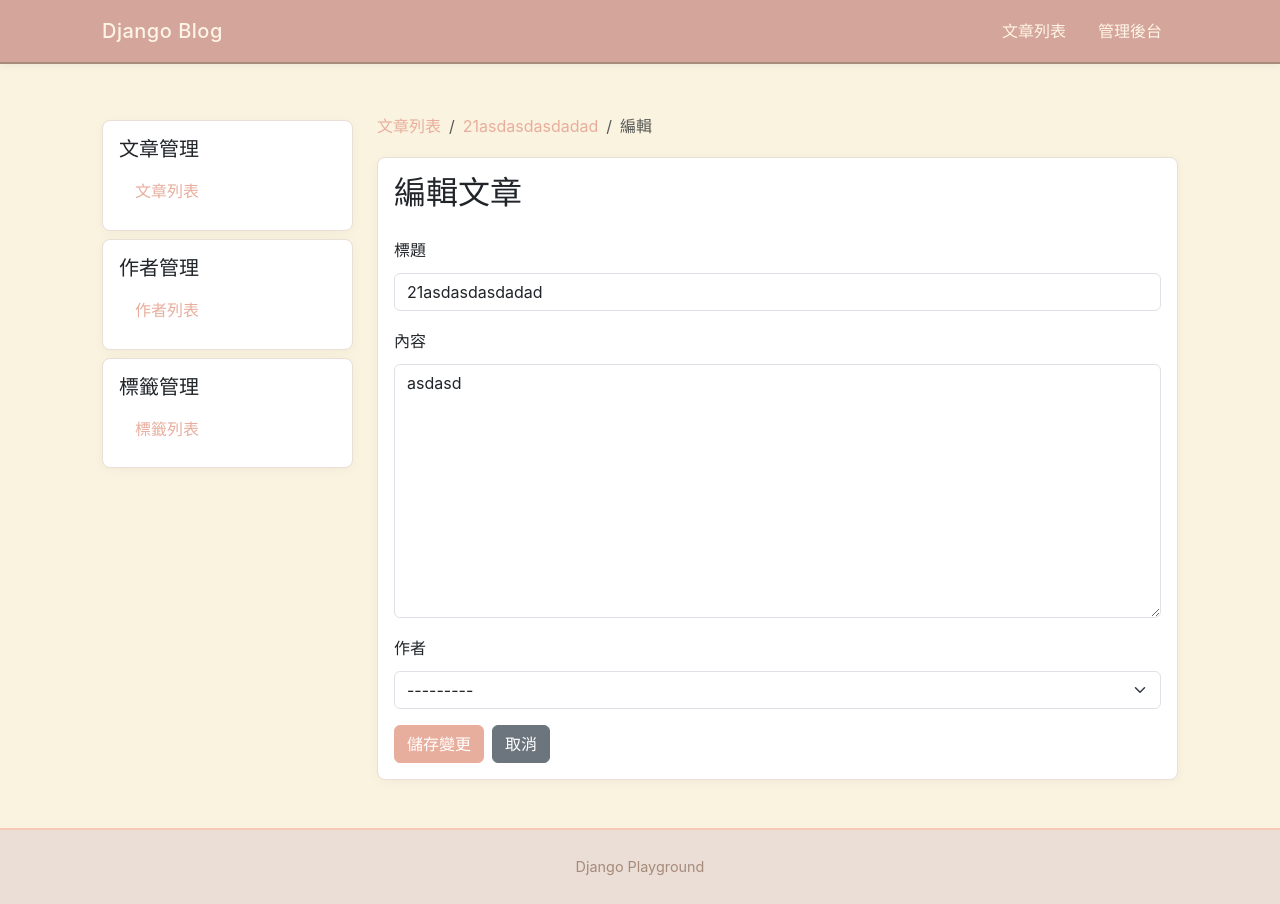
After one commit to elhuai/django-playground, a Django app: page /blog/articles/6/edit/ in a window 1280 px wide. The commit adds this page. Run offline with Django 5.2, Linux system fonts and the light colour scheme; data comes from the database, SQL or seed files in the repository; some libraries are stand-ins or nearby versions.

Commit message:
[feature] Implement article editing functionality with corresponding templates and views

```diff
--- /dev/null
+++ b/blog/templates/blog/article_edit.html
@@ -0,0 +1,50 @@
+{% extends "blog/base.html" %}
+
+{% load django_bootstrap5 %}
+
+{% block title %}
+  編輯文章：{{ article.title }} - Django 大冒險
+{% endblock title %}
+
+{% block blog_content %}
+  <nav aria-label="breadcrumb" class="d-none d-md-block mb-3">
+    <ol class="breadcrumb">
+      <li class="breadcrumb-item">
+        <a href="{% url 'blog:article_list' %}">文章列表</a>
+      </li>
+      <li class="breadcrumb-item">
+        <a href="{% url 'blog:article_detail' article_id=article.id %}">{{ article.title }}</a>
+      </li>
+      <li class="breadcrumb-item active">
+        編輯
+      </li>
+    </ol>
+  </nav>
+
+  <div class="card">
+    <div class="card-body">
+      <h2 class="card-title mb-4">
+        編輯文章
+      </h2>
+
+      {% bootstrap_form_errors form type='non_fields' %}
+
+      <form method="post">
+        {% csrf_token %}
+
+        {% bootstrap_field form.title addon_before='<i class="bi bi-pencil"></i>' placeholder="請輸入標題..." %}
+
+        {% bootstrap_field form.content addon_before='<i class="bi bi-file-text"></i>' rows=10 %}
+
+        {% bootstrap_field form.author addon_before='<i class="bi bi-person"></i>' %}
+
+        <div class="d-flex gap-2 mt-3">
+          {% bootstrap_button button_type="submit" content="儲存變更" %}
+
+          {% url 'blog:article_detail' article_id=article.id as cancel_url %}
+          {% bootstrap_button button_type="link" href=cancel_url content="取消" button_class="btn-secondary" %}
+        </div>
+      </form>
+    </div>
+  </div>
+{% endblock blog_content %}
--- a/blog/urls.py
+++ b/blog/urls.py
@@ -8,4 +8,5 @@ urlpatterns = [
     path("authors/", views.author_list, name="author_list"),
     path("tags/", views.tag_list, name="tag_list"),
     path("articles/create/", views.article_create, name="article_create"),
+    path("articles/<int:article_id>/edit/", views.article_edit, name="article_edit"),
 ]
--- a/blog/views.py
+++ b/blog/views.py
@@ -26,9 +26,20 @@ def tag_list(request):
     tags = Tag.objects.all()
     return render(request, "blog/tag_list.html", {"tags": tags})
 
+
 def article_create(request):
     form = ArticleForm(request.POST or None)
     if form.is_valid():
         article = form.save()
         return redirect("blog:article_detail", article_id=article.id)
     return render(request, "blog/article_create.html", {"form": form})
+
+
+def article_edit(request, article_id):
+    article = get_object_or_404(Article, id=article_id)
+    form = ArticleForm(request.POST or None, instance=article)
+    if form.is_valid():
+        article = form.save()
+        return redirect("blog:article_detail", article_id=article.id)
+
+    return render(request, "blog/article_edit.html", {"form": form, "article": article})
```
Also changed, not shown: blog/templates/blog/article_detail.html (+7 -0 lines), blog/templates/blog/article_form.html (added, +23 -0 lines).
